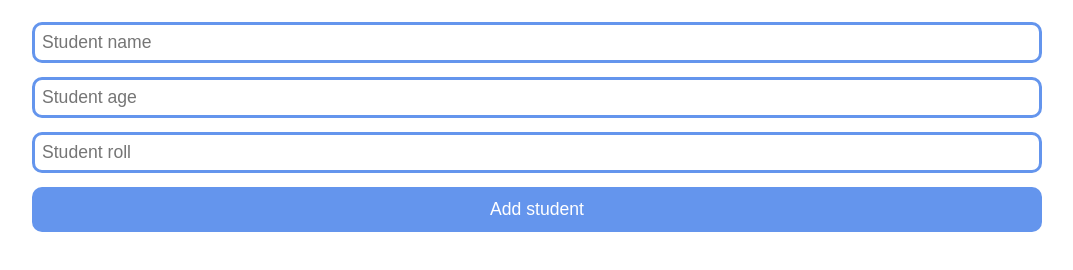
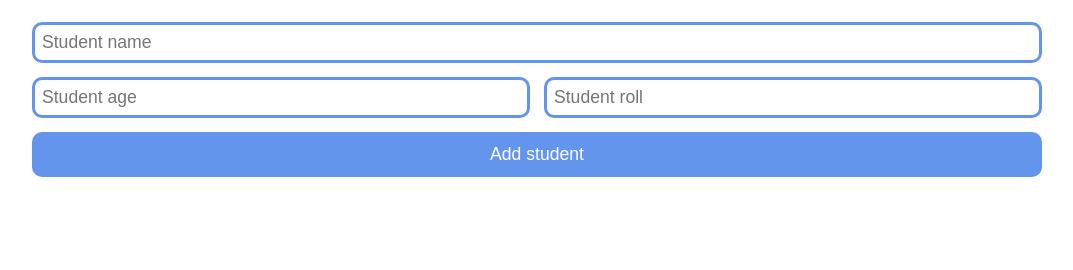
Before and after one commit to max-programming/localstorage-tutorial, a plain HTML site: page index.html in a window 1280 px wide. Shown: the whole page, without its empty margins (103-1176 px from the left). Drawn offline with Linux system fonts and the light colour scheme.

Commit message:
Using CSS grid

```diff
--- a/styles.css
+++ b/styles.css
@@ -10,10 +10,30 @@ main {
   margin: 15px auto 0;
 }
 
+#studentForm input[name="name"] {
+  grid-area: name;
+}
+
+#studentForm input[name="age"] {
+  grid-area: age;
+}
+
+#studentForm input[name="roll"] {
+  grid-area: roll;
+}
+
+#studentForm button {
+  grid-area: button;
+}
+
 #studentForm {
-  display: flex;
-  flex-direction: column;
-  justify-content: center;
+  display: grid;
+  grid-template-columns: 1fr 1fr;
+  grid-template-rows: auto;
+  grid-template-areas:
+    "name name"
+    "age roll"
+    "button button";
 }
 
 #studentForm * {
```
